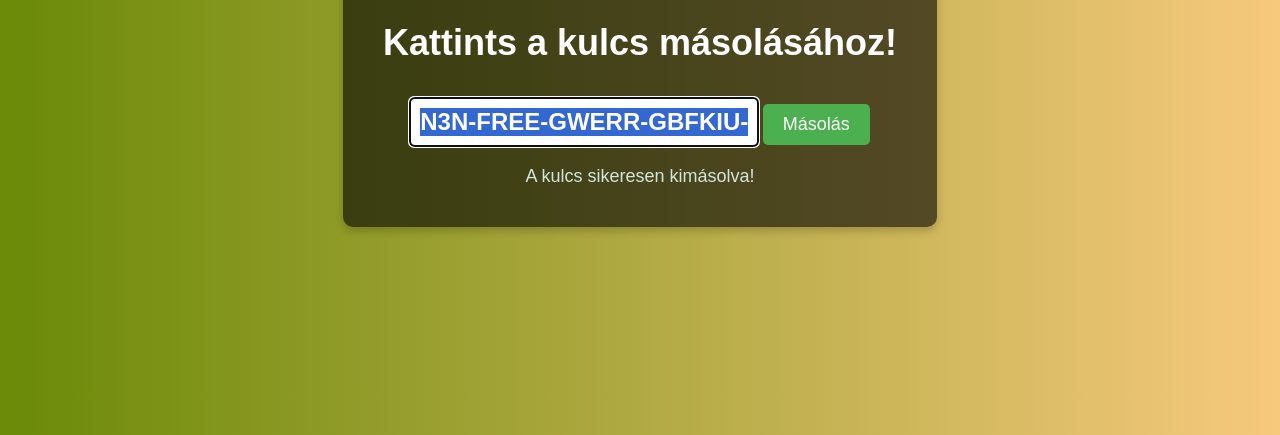
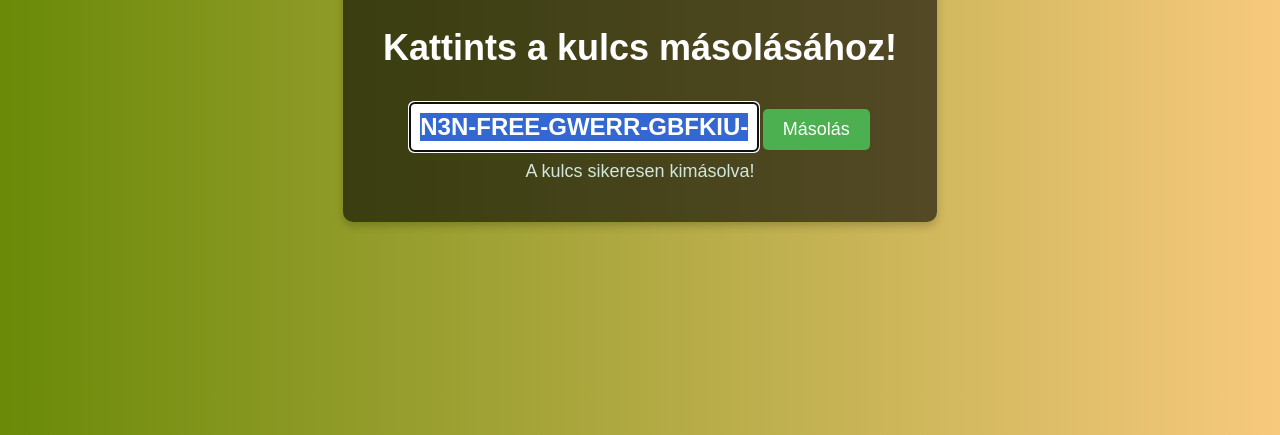
Before and after one commit to Sz4by/testing, a plain HTML site: page index.html in a window 1280 px wide. Both pictures are taken after a click on the button "Másolás". Shown: the part 365-800 px from the top of the page. Drawn offline with Linux system fonts and the light colour scheme; no server answers.

Commit message:
Update index.html

```diff
--- a/index.html
+++ b/index.html
@@ -68,20 +68,26 @@
         }
 
         .notification {
-            margin-top: 20px;
+            margin-top: 10px;
             font-size: 18px;
             color: #d1e7dd;
-            display: none;
+            display: none; /* Elrejtjük alapértelmezetten */
         }
     </style>
 </head>
 <body>
     <div class="container">
         <!-- Logó hozzáadása a HTML oldalhoz -->
-        <img src="https://cdn.discordapp.com/attachments/1117118869417492551/1400461344972603432/vip.png?ex=688cb8c3&is=688b6743&hm=6a8a083be4644b64e173abe101361b3bd8aaf767657b6ad18957b1042a28df6b&" alt="Logo" class="logo"> <!-- Cseréld ki a helyes logó URL-t -->
+        <img src="https://cdn.discordapp.com/attachments/1117118869417492551/1400461344972603432/vip.png?ex=688cb8c3&is=688b6743&hm=6a8a083be4644b64e173abe101361b3bd8aaf767657b6ad18957b1042a28df6b&" alt="Logo" class="logo">
         <h1>Kattints a kulcs másolásához!</h1>
-        <input type="text" value="N3N-FREE-GWERR-GBFKIU-UTFCF-VHYTRE-WTF" class="key" id="key" readonly>
-        <button class="copy-button" onclick="copyKey()">Másolás</button>
+
+        <!-- Kulcs és másolás gomb -->
+        <div>
+            <input type="text" value="N3N-FREE-GWERR-GBFKIU-UTFCF-VHYTRE-WTF" class="key" id="key" readonly>
+            <button class="copy-button" onclick="copyKey()">Másolás</button>
+        </div>
+
+        <!-- Visszajelzés, hogy a kulcs másolásra került -->
         <div class="notification" id="notification">A kulcs sikeresen kimásolva!</div>
     </div>
 
```
